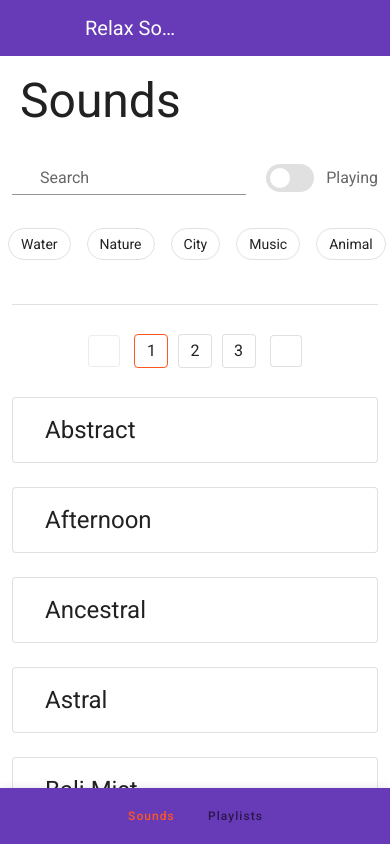
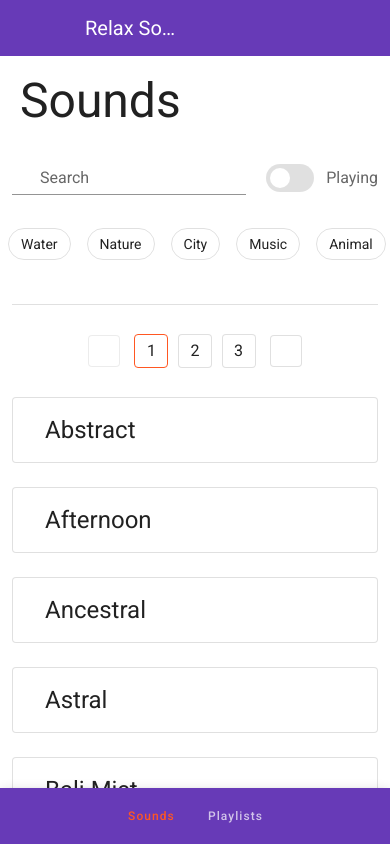
Before and after one commit to gabe565/relax-sounds, a Vue app in the folder frontend/: page /sounds in a window 390 px wide. Shown: the top 844 px of the page. Built offline with nearby package versions, Linux system fonts and the light colour scheme; some icons are missing.

Commit message:
:lipstick: Fix nav text color on mobile light theme

```diff
--- a/frontend/src/App.vue
+++ b/frontend/src/App.vue
@@ -54,6 +54,7 @@
       v-if="$vuetify.breakpoint.smAndDown"
       background-color="accent"
       color="primary"
+      dark
     >
       <v-btn
         v-for="route in routes"
```
